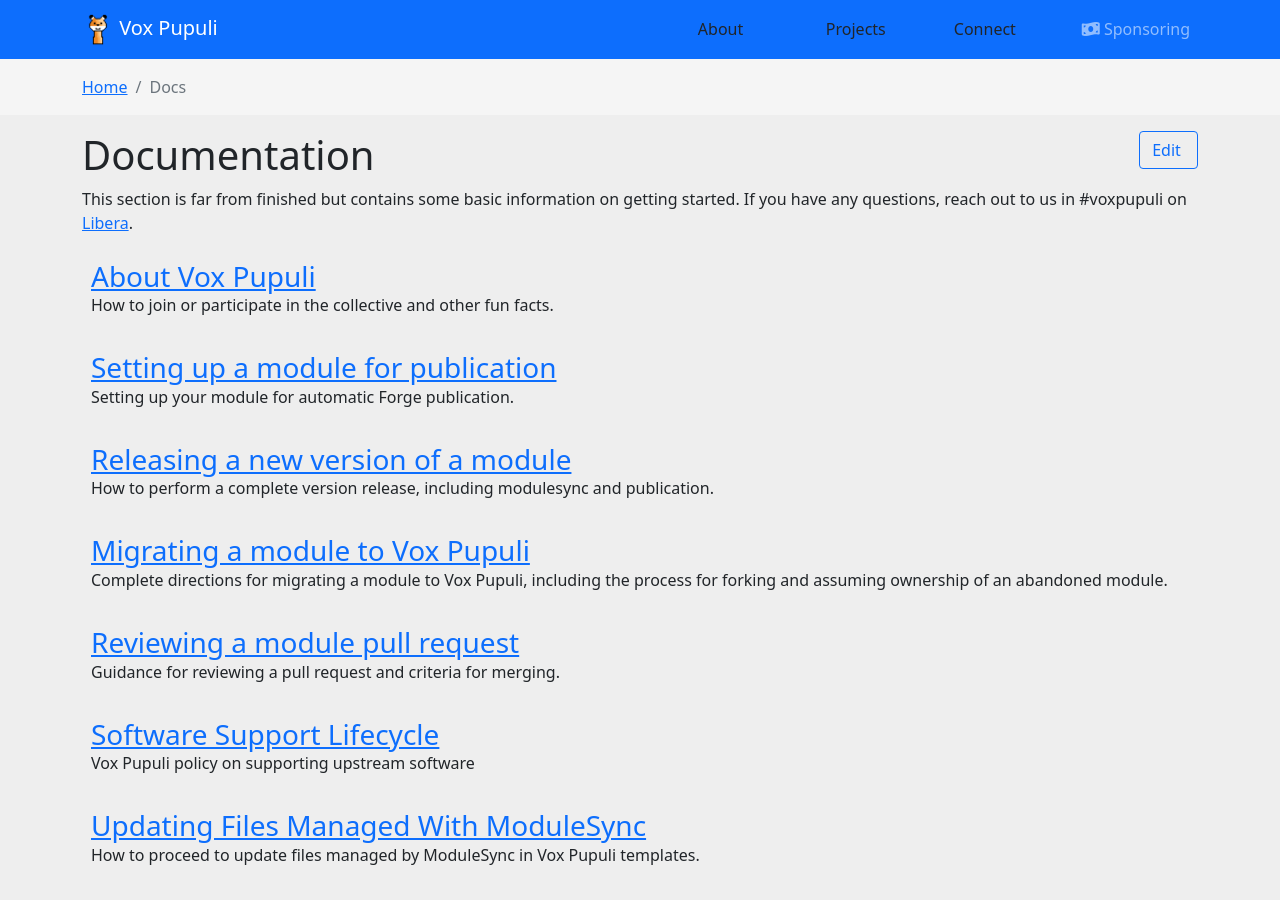
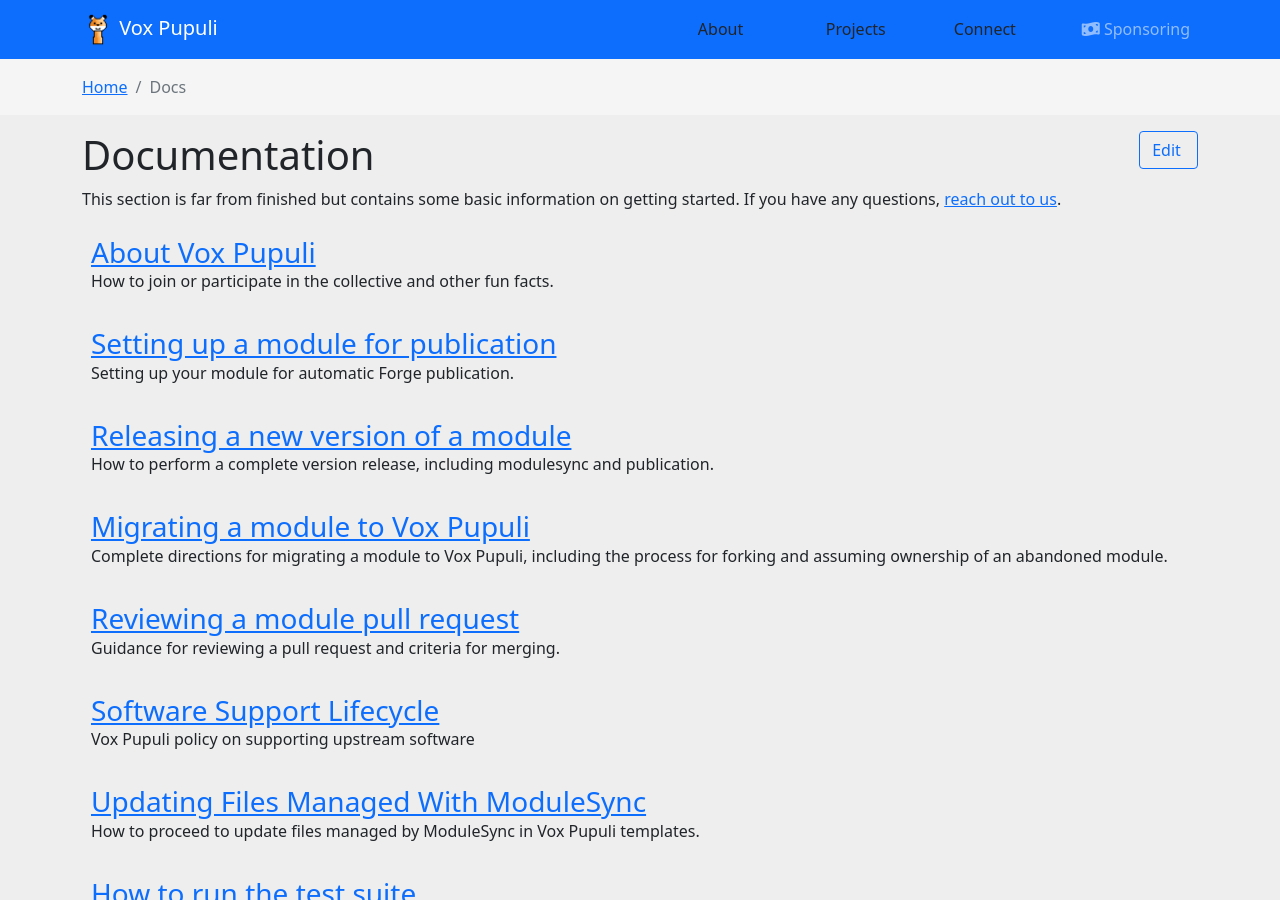
Before and after one commit to voxpupuli/voxpupuli.github.io, a Jekyll site: the page built from docs/index.md, in a window 1280 px wide and 900 px high. Built offline with Jekyll 4.4.1, drawn with Linux system fonts in a browser that asks for light colours; nearby versions of some CDN libraries.

Commit message:
Link to Connect with us instead of mentioning IRC
We have multiple ways to connect and we shouldn't repeat them all.

```diff
--- a/docs/index.md
+++ b/docs/index.md
@@ -4,7 +4,7 @@
 ---
 
 This section is far from finished but contains some basic information on getting
-started. If you have any questions, reach out to us in #voxpupuli on [Libera](https://web.libera.chat/?#voxpupuli).
+started. If you have any questions, [reach out to us](/connect/).
 
 <ul class="docs-index">
 {% assign docs = site.docs | group_by: "layout" | first %}
```
